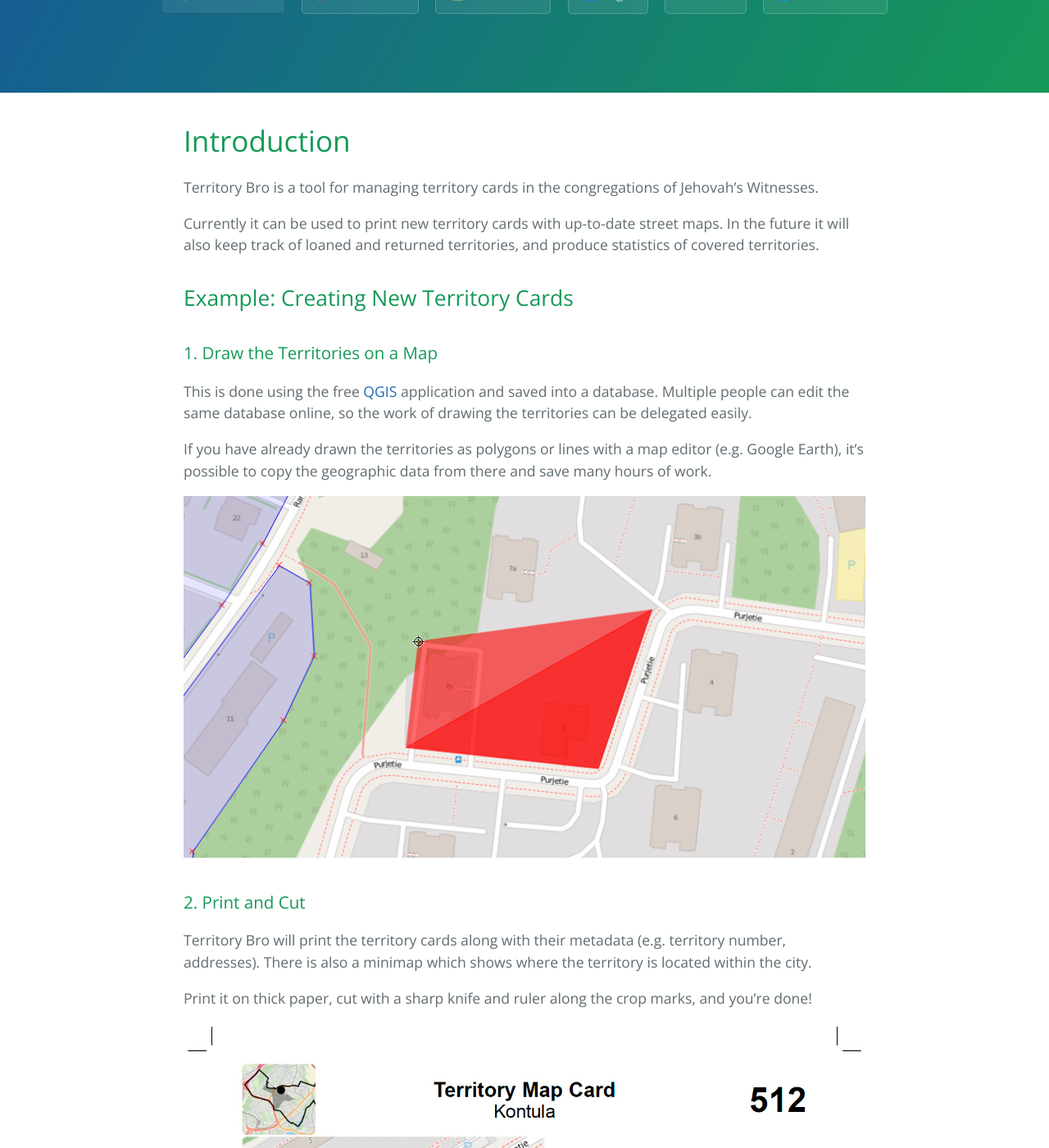
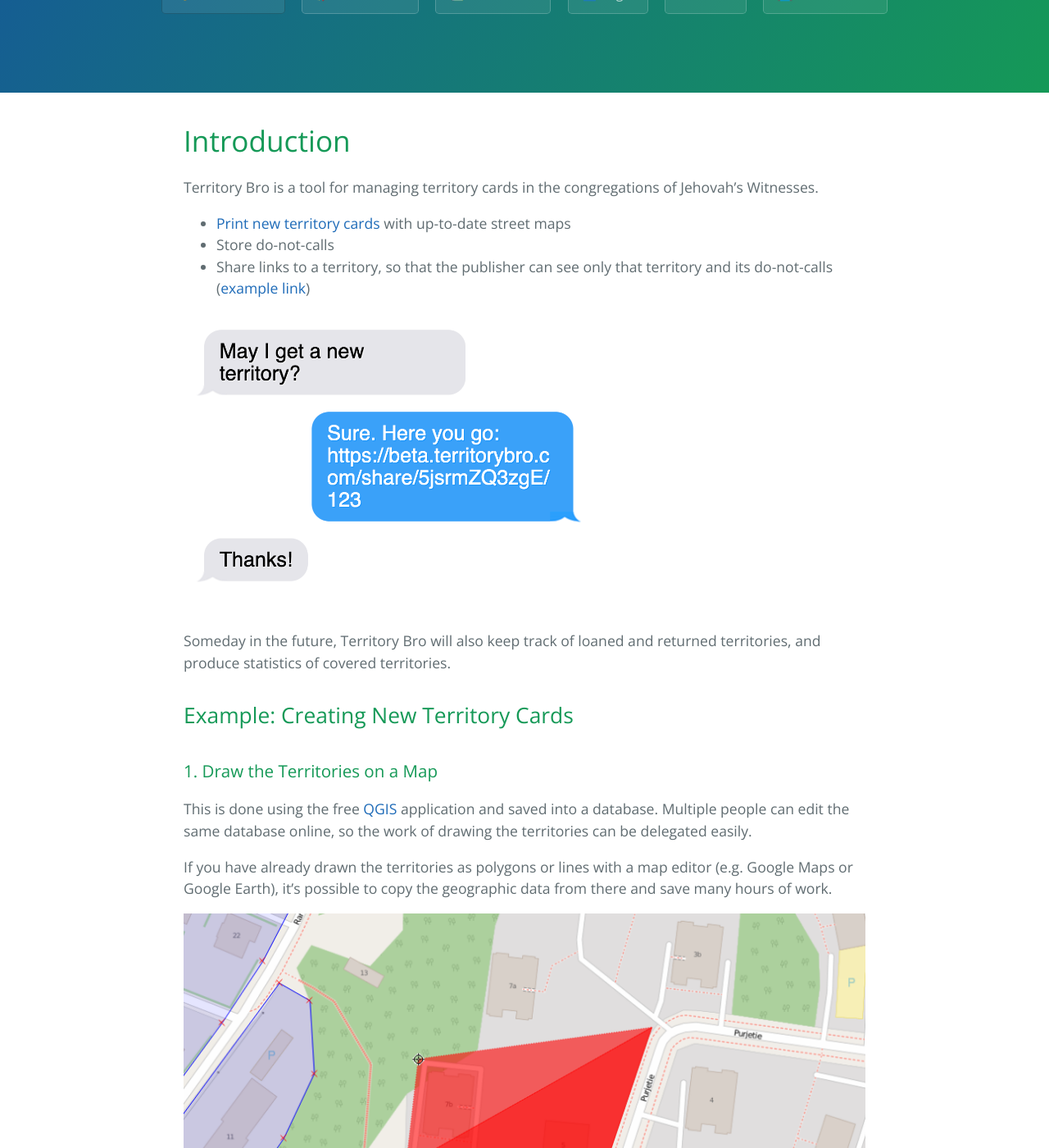
Before and after one commit to luontola/territory-bro, a Jekyll site: the page built from docs/index.md, in a window 1280 px wide and 1400 px high, scrolled down 270 px. Shown: the whole window at 82% size. Built offline with Jekyll 4.4.1, drawn with Linux system fonts in a browser that asks for light colours; our own code applies the rules of GitHub Pages for plain Markdown files; some of the changed text lies outside the part shown.

Commit message:
📝 Example of a shared link
Why:
- Promote all the app's key features on the front page
- The fake SMS conversation was made with https://ifaketextmessage.com

```diff
--- a/docs/index.md
+++ b/docs/index.md
@@ -7,7 +7,13 @@
 
 Territory Bro is a tool for managing territory cards in the congregations of Jehovah's Witnesses.
 
-Currently it can be used to print new territory cards with up-to-date street maps. In the future it will also keep track of loaned and returned territories, and produce statistics of covered territories.
+* [Print new territory cards](#2-print-and-cut) with up-to-date street maps
+* Store do-not-calls
+* Share links to a territory, so that the publisher can see only that territory and its do-not-calls ([example link](https://beta.territorybro.com/share/5jsrmZQ3zgE/123))
+
+<a href="https://beta.territorybro.com/share/5jsrmZQ3zgE/123"><img src="/examples/share.png" alt="Sharing a link to a territory" style="width: 100%; max-width: 500px;"></a>
+
+Someday in the future, Territory Bro will also keep track of loaned and returned territories, and produce statistics of covered territories.
 
 
 ## Example: Creating New Territory Cards
@@ -16,13 +22,13 @@
 
 This is done using the free [QGIS](https://www.qgis.org/) application and saved into a database. Multiple people can edit the same database online, so the work of drawing the territories can be delegated easily.
 
-If you have already drawn the territories as polygons or lines with a map editor (e.g. Google Earth), it's possible to copy the geographic data from there and save many hours of work.
+If you have already drawn the territories as polygons or lines with a map editor (e.g. Google Maps or Google Earth), it's possible to copy the geographic data from there and save many hours of work.
 
 ![Drawing territory areas with QGIS](/examples/drawing.png)
 
 ### 2. Print and Cut
 
-Territory Bro will print the territory cards along with their metadata (e.g. territory number, addresses). There is also a minimap which shows where the territory is located within the city.
+Territory Bro will print the territory cards along with their metadata (e.g. territory number, addresses). The QR code can be scanned to see the same territory and also its do-not-calls. There is also a minimap which shows where the territory is located within the city.
 
 Print it on thick paper, cut with a sharp knife and ruler along the crop marks, and you're done!
 
@@ -31,6 +37,6 @@
 
 ## Learn More
 
-You can [view a demo of the printouts](https://beta.territorybro.com/congregation/demo/printouts) which are available in Territory Bro.
+You can [view a demo congregation](https://beta.territorybro.com/congregation/demo) to explore what Territory Bro offers.
 
 To start creating new territory cards for your congregation, read more from the [User Guide](/guide/).
```
Also changed, not shown: docs/examples/share.png (added).
